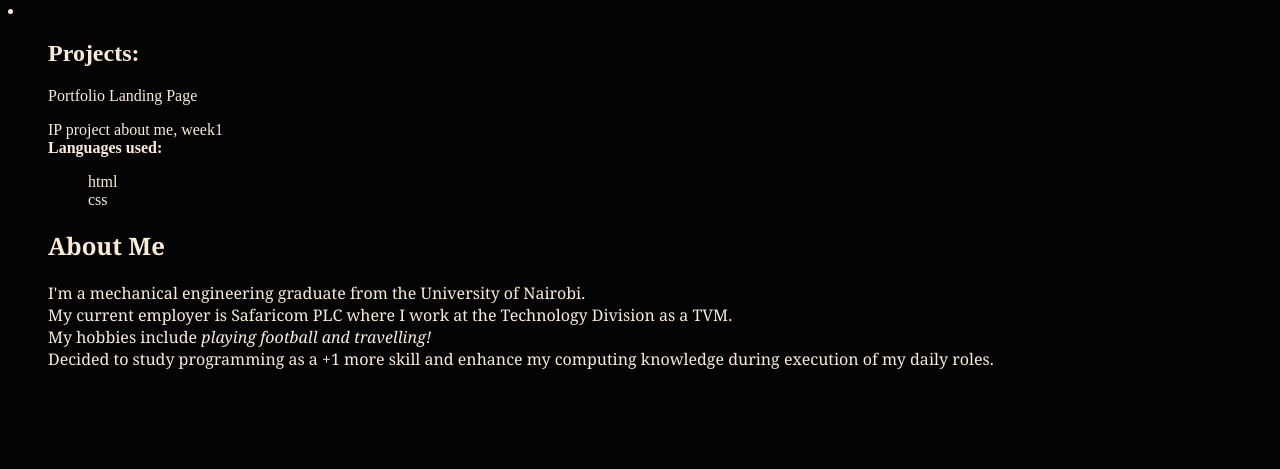
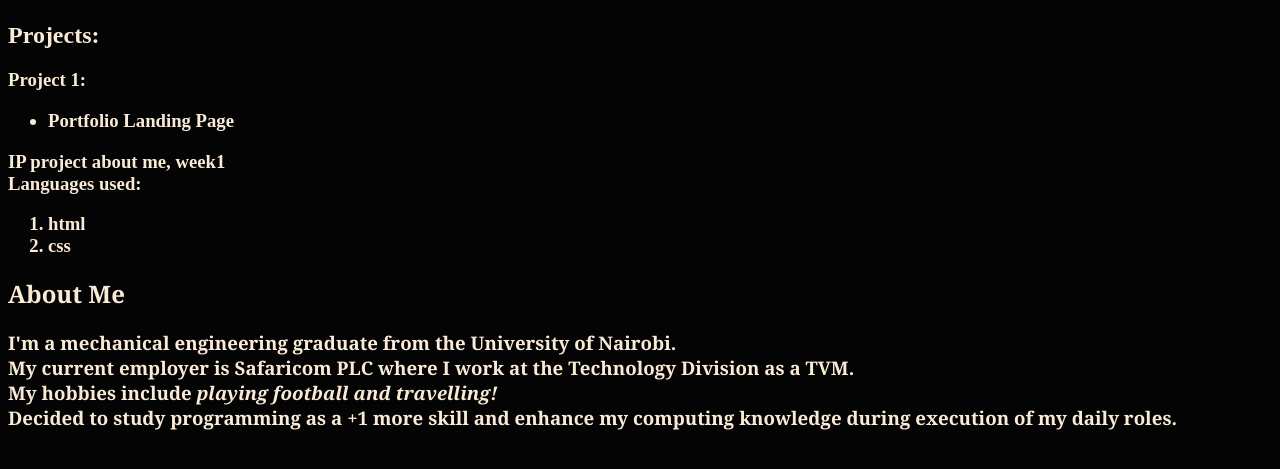
Before and after one commit to FOM008/week1, a plain HTML site: page index.html in a window 1280 px wide. Shown: the part 271-740 px from the top of the page. Drawn offline with Linux system fonts and the light colour scheme.

Commit message:
redid ol+ul tags

```diff
--- a/index.html
+++ b/index.html
@@ -11,27 +11,32 @@
     <h1>
         Frank Ochari Mokua
     </h1>
+    <div class="cont">
     <img src="./assets/EAGLE1.jpg" alt="">
-    <li>
-        <ul>
             <div class="cont1">
       <h2><strong>Projects:</strong></h2>
-            Portfolio Landing Page
+    <h3>Project 1:
+       <ul>
+        <li>Portfolio Landing Page</li>
+       </ul>
         <p>IP project about me, week1
             <br>
            <strong> Languages used: </strong>
-            <ol>html</ol>
-            <ol>css</ol>
+           <ol> <li> html </li>
+          <li>css</li>
+        </ol>
         </p>
+    </h3>
     </div>
+</div>
         <span>
             <h2><strong>About Me</strong></h2>
-        <p>
+        <p> <h3>
             I'm a mechanical engineering graduate from the University of Nairobi. <br>
             My current employer is Safaricom PLC where I work at the Technology Division as a TVM. <br>
             My hobbies include <em> playing football and travelling!</em> <br>
             Decided to study programming as a +1 more skill and enhance my computing knowledge during execution of my daily roles.
-                </p>
+        </h3>  </p>
         </span>
     </ul>
 </li>
```
